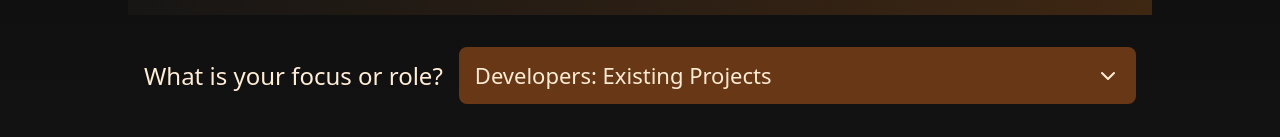
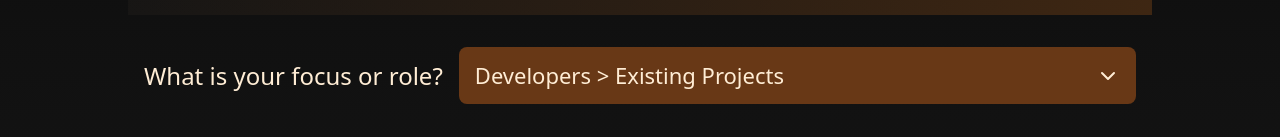
Before and after one commit to Richard-Burd/urban-footnotes-landing, a Next.js app: page /ads in a window 1280 px wide. Shown: the part 307-444 px from the top of the page. Built offline with nearby package versions, Linux system fonts and the light colour scheme; a web font is replaced by a local one.

Commit message:
working with shorter titles

```diff
--- a/pages/ads.js
+++ b/pages/ads.js
@@ -3,13 +3,9 @@ import { useState, useRef, useEffect } from "react";
 import { Volume2, Pause, ChevronDown } from "lucide-react";
 import PageTitle from "@/components/PageTitle";
 
+// BUTTONS array with role and title separated
 const BUTTONS = [
-  {
-    key: 'existing',
-    title: 'Developers: Existing Projects',
-    audioSrc: 'ad-audio-existing-projects.m4a',
-    showAudio: false,
-    content: [
+  { key: 'existing', role: 'Developers', title: 'Existing Projects', audioSrc: 'ad-audio-existing-projects.m4a', showAudio: false, content: [
       "Trying to attract the right buyers or renters?",
       "People often lack insight on how an address’ neighborhood meets their needs. That's when hasty, less-than-ideal judgments get made.",
       "Urban Foot Notes delivers standardized, address-specific, comparative neighborhood reports.",
@@ -19,12 +15,7 @@ const BUTTONS = [
       "Visit urbanfootnotes.com to see samples, contact us, or order your report."
     ]
   },
-  {
-    key: 'existing_needs',
-    title: 'Developers: Project Planning',
-    audioSrc: 'ad-audio-existing-projects-filling-needs.m4a',
-    showAudio: false,
-    content: [
+  { key: 'existing_needs', role: 'Developers', title: 'Project Planning', audioSrc: 'ad-audio-existing-projects-filling-needs.m4a', showAudio: false, content: [
       "Struggling to convince buyers or renters that your property fits their needs?",
       "You can’t control everything a neighborhood lacks—but you can clearly understand and address those gaps.",
       "Urban Foot Notes delivers personal, investigative neighborhood reports. We analyze business presence, amenity access, land use, and walkability—working like a checklist to help you plan improvements.",
@@ -33,12 +24,7 @@ const BUTTONS = [
       "Visit urbanfootnotes.com to view samples or request your report today."
     ]
   },
-  {
-    key: 'proposed',
-    title: 'Developers: Proposed Developments',
-    audioSrc: 'ad-audio-proposed-projects.m4a',
-    showAudio: false,
-    content: [
+  { key: 'proposed', role: 'Developers', title: 'Proposed Developments', audioSrc: 'ad-audio-proposed-projects.m4a', showAudio: false, content: [
       "What if you could add a story to your development proposal—its neighborhood's story, told in data?",
       "Too many projects start with incomplete neighborhood data. That’s where deals can fall apart—or additional opportunities get missed.",
       "Urban Foot Notes delivers personal, investigative neighborhood reports. We analyze business presence, amenity access, land use, and walkability—so you can propose your project with clarity and confidence.",
@@ -46,12 +32,7 @@ const BUTTONS = [
       "Support your next project with the targeted data our reports provide. Visit urbanfootnotes.com to see samples or order your report."
     ]
   },
-  {
-    key: 'hotels',
-    title: "Developers: Short-Term Rentals, Hotels, Airbnb's",
-    audioSrc: 'ad-audio-hotels-short-term-rentals.m4a',
-    showAudio: false,
-    content: [
+  { key: 'hotels', role: 'Developers', title: "Short-Term Rentals, Hotels, Airbnb's", audioSrc: 'ad-audio-hotels-short-term-rentals.m4a', showAudio: false, content: [
       "Are you looking to attract more guests?",
       "It's about more than your property—it’s also about location. Guests want walkable access to services.",
       "Urban Foot Notes delivers standardized, address-specific, comparative neighborhood reports.",
@@ -60,80 +41,45 @@ const BUTTONS = [
       "Visit urbanfootnotes.com to see samples or order your report."
     ]
   },
-  {
-    key: 'buyers',
-    title: 'Residents: Home Buyers and Renters',
-    audioSrc: 'ad-audio-buyers-renters.m4a',
-    showAudio: true,
-    content: [
+  { key: 'buyers', role: 'Residents', title: 'Home Buyers and Renters', audioSrc: 'ad-audio-buyers-renters.m4a', showAudio: true, content: [
       "Want to spend less on driving—and more on living?",
       "An Urban Foot Notes report scores pedestrian access to essential services.",
       "Higher walkability ratings mean more freedom, better health, and lower costs.",
       "Visit urbanfootnotes.com to check out sample reports yourself."
     ]
   },
-  {
-    key: 'environmentalists',
-    title: 'Residents: Environmental',
-    audioSrc: 'ad-audio-environmentalists.m4a',
-    showAudio: false,
-    content: [
+  { key: 'environmentalists', role: 'Residents', title: 'Environmental', audioSrc: 'ad-audio-environmentalists.m4a', showAudio: false, content: [
       "Wish you could see fewer cars, use less fossil fuel, and breathe cleaner air?",
       "Urban Foot Notes scores neighborhood walkability to drive better development.",
       "Visit urbanfootnotes.com to see samples or order a report."
     ]
   },
-  {
-    key: 'advocates',
-    title: 'Residents: Pedestrian & Bicycling Advocates',
-    audioSrc: 'ad-audio-pedestrian-bicycling-advocates.m4a',
-    showAudio: false,
-    content: [
+  { key: 'advocates', role: 'Residents', title: 'Pedestrian & Bicycling Advocates', audioSrc: 'ad-audio-pedestrian-bicycling-advocates.m4a', showAudio: false, content: [
       "Want safer streets for walking or biking?",
       "Urban Foot Notes scores neighborhoods for pedestrian and bike access.",
       "Higher scores mean safer, healthier communities.",
       "Visit urbanfootnotes.com for more info."
     ]
   },
-  {
-    key: 'neighborhood_assoc',
-    title: 'Residents: Neighborhood Associations',
-    audioSrc: 'ad-audio-neighborhood-associations.m4a',
-    showAudio: false,
-    content: [
+  { key: 'neighborhood_assoc', role: 'Residents', title: 'Neighborhood Associations', audioSrc: 'ad-audio-neighborhood-associations.m4a', showAudio: false, content: [
       "Want more influence over your neighborhood’s future?",
       "Urban Foot Notes scores walkability and access, empowering associations.",
       "Visit urbanfootnotes.com today."
     ]
   },
-  {
-    key: 'gov_officeholders',
-    title: 'Government: Office Holders',
-    audioSrc: 'ad-audio-government-officeholders.m4a',
-    showAudio: false,
-    content: [
+  { key: 'gov_officeholders', role: 'Government', title: 'Office Holders', audioSrc: 'ad-audio-government-officeholders.m4a', showAudio: false, content: [
       "Are residents tired of traffic problems and expecting action?",
       "Urban Foot Notes offers standardized reports scoring pedestrian access.",
       "Visit urbanfootnotes.com to see samples or order a report."
     ]
   },
-  {
-    key: 'planners',
-    title: 'City Planning: Conflict Resolution',
-    audioSrc: 'ad-audio-existing-projects.m4a',
-    showAudio: false,
-    content: [
+  { key: 'planners', role: 'City Planning', title: 'Conflict Resolution', audioSrc: 'ad-audio-existing-projects.m4a', showAudio: false, content: [
       "Tired of constant fights over traffic and density?",
       "Urban Foot Notes uses data to shift discussions to facts.",
       "Visit urbanfootnotes.com for samples or to order a report."
     ]
   },
-  {
-    key: 'cityplanners_traffic',
-    title: 'City Planning: Traffic Abatement',
-    audioSrc: 'ad-audio-city-planners-traffic.m4a',
-    showAudio: false,
-    content: [
+  { key: 'cityplanners_traffic', role: 'City Planning', title: 'Traffic Abatement', audioSrc: 'ad-audio-city-planners-traffic.m4a', showAudio: false, content: [
       "Frustrated by growing traffic and safety issues?",
       "Urban Foot Notes scores pedestrian access to reduce car reliance.",
       "Visit urbanfootnotes.com to see samples or order a report."
@@ -149,6 +95,7 @@ function AudioPlayer({ src }) {
     if (!audio) return;
     audio.paused ? audio.play() : audio.pause();
   };
+
   return (
     <div className="flex items-center justify-center gap-4 mb-6 w-full max-w-screen-lg px-4">
       <button onClick={togglePlay} className="p-2 bg-[#683816ff] rounded-full text-orange-100 focus:outline-none focus:ring-2 focus:ring-orange-300">
@@ -173,13 +120,6 @@ export default function Ads() {
 
   const baseUrl = process.env.NEXT_PUBLIC_S3_BASE_URL;
   const current = BUTTONS.find(b => b.key === activeKey);
-
-  const grouped = BUTTONS.reduce((acc, item) => {
-    const role = item.title.split(':')[0];
-    acc[role] = acc[role] || [];
-    acc[role].push(item);
-    return acc;
-  }, {});
 
   useEffect(() => {
     const close = e => {
@@ -215,26 +155,30 @@ export default function Ads() {
             onClick={() => setDropdownOpen(o => !o)}
             className="w-full text-left bg-[#683816ff] hover:bg-[#7a4820ff] rounded-lg px-4 py-3 flex justify-between items-center text-[22px] text-orange-100"
           >
-            {current.title}
+            {current.role} &gt; {current.title}
             <ChevronDown className={`transform transition-transform duration-200 ${dropdownOpen ? 'rotate-180' : ''}`} />
           </button>
 
           {dropdownOpen && (
             <div className="absolute z-10 w-full bg-[#683816ff] rounded-b-lg shadow-lg mt-1">
-              {Object.entries(grouped).map(([role, items]) => (
+              {Object.entries(
+                BUTTONS.reduce((acc,item)=>(
+                  (acc[item.role]||(acc[item.role]=[])).push(item),acc
+                ),{})
+              ).map(([role, items])=> (
                 <div key={role} className="border-t border-[#805a44]">
                   <button
-                    onClick={() => setOpenRole(openRole === role ? null : role)}
+                    onClick={()=>setOpenRole(openRole===role?null:role)}
                     className="w-full flex justify-between items-center px-4 py-3 text-orange-100 hover:bg-[#7a4820ff]"
                   >
                     <span className="font-semibold">{role}</span>
-                    <ChevronDown className={`transform transition-transform duration-200 ${openRole === role ? 'rotate-180' : ''}`} />
+                    <ChevronDown className={`transform transition-transform duration-200 ${openRole===role?'rotate-180':''}`} />
                   </button>
-                  <div className={`overflow-hidden transition-max-height duration-300 ease-out ${openRole === role ? 'max-h-screen' : 'max-h-0'}`}>
-                    {items.map(item => (
+                  <div className={`overflow-hidden transition-max-height duration-300 ease-out ${openRole===role?'max-h-screen':'max-h-0'}`}>
+                    {items.map(item=>(
                       <button
                         key={item.key}
-                        onClick={() => { setActiveKey(item.key); setDropdownOpen(false); setOpenRole(null); }}
+                        onClick={()=>{setActiveKey(item.key);setDropdownOpen(false);setOpenRole(null)}}
                         className="block w-full text-left px-8 py-2 text-[18px] text-orange-100 hover:bg-[#7a4820ff]"
                       >
                         {item.title}
@@ -252,7 +196,7 @@ export default function Ads() {
         {current.showAudio && <AudioPlayer src={`${baseUrl}/${current.audioSrc}`} />}
         <article className="space-y-4">
           <h2 className="text-[24px] md:text-[32px] text-left">{current.content[0]}</h2>
-          {current.content.slice(1).map((p, i) => (
+          {current.content.slice(1).map((p,i)=>(
             <p key={i} className="text-[28px]">{p}</p>
           ))}
         </article>
```
